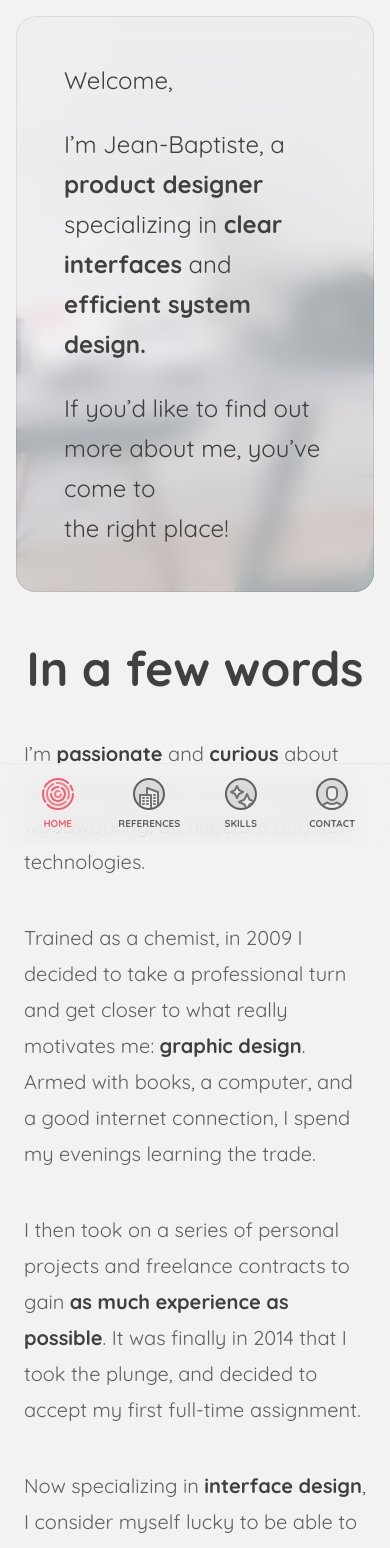
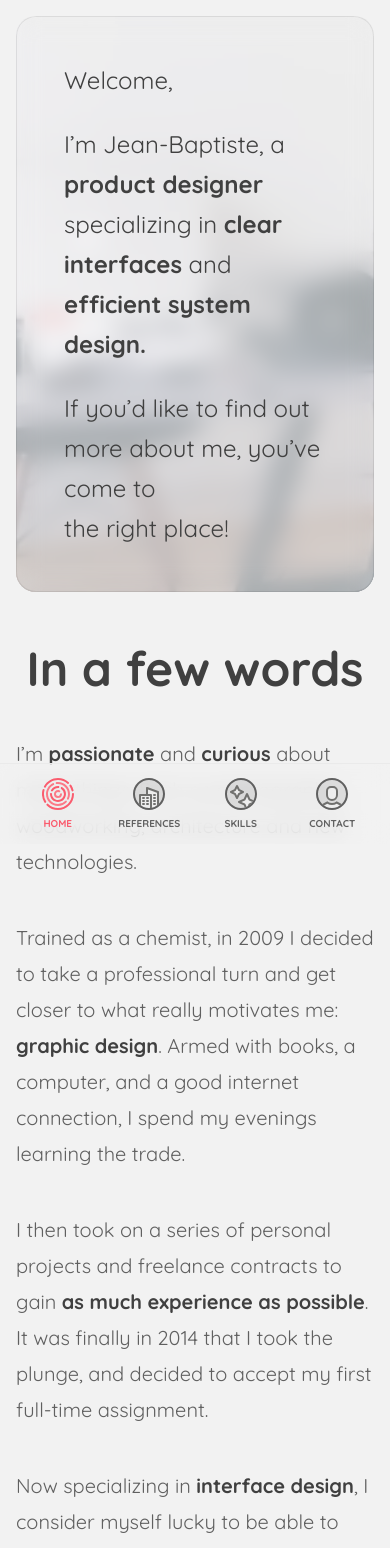
Before and after one commit to Bibalox/portfolio, a Vue app: page /#/ in a window 390 px wide. Shown: the top 1548 px of the page. Built offline with nearby package versions, Linux system fonts and the light colour scheme.

Commit message:
💄 Same fix, but bigger

```diff
--- a/src/components/views/HomeView.vue
+++ b/src/components/views/HomeView.vue
@@ -84,7 +84,7 @@ const links = ['references', 'skills', 'contact']
   }
 
   @media (max-width: 680px) {
-    padding: 0 24px;
+    padding: 0 16px;
     width: 100%;
 
     &__title {
```
